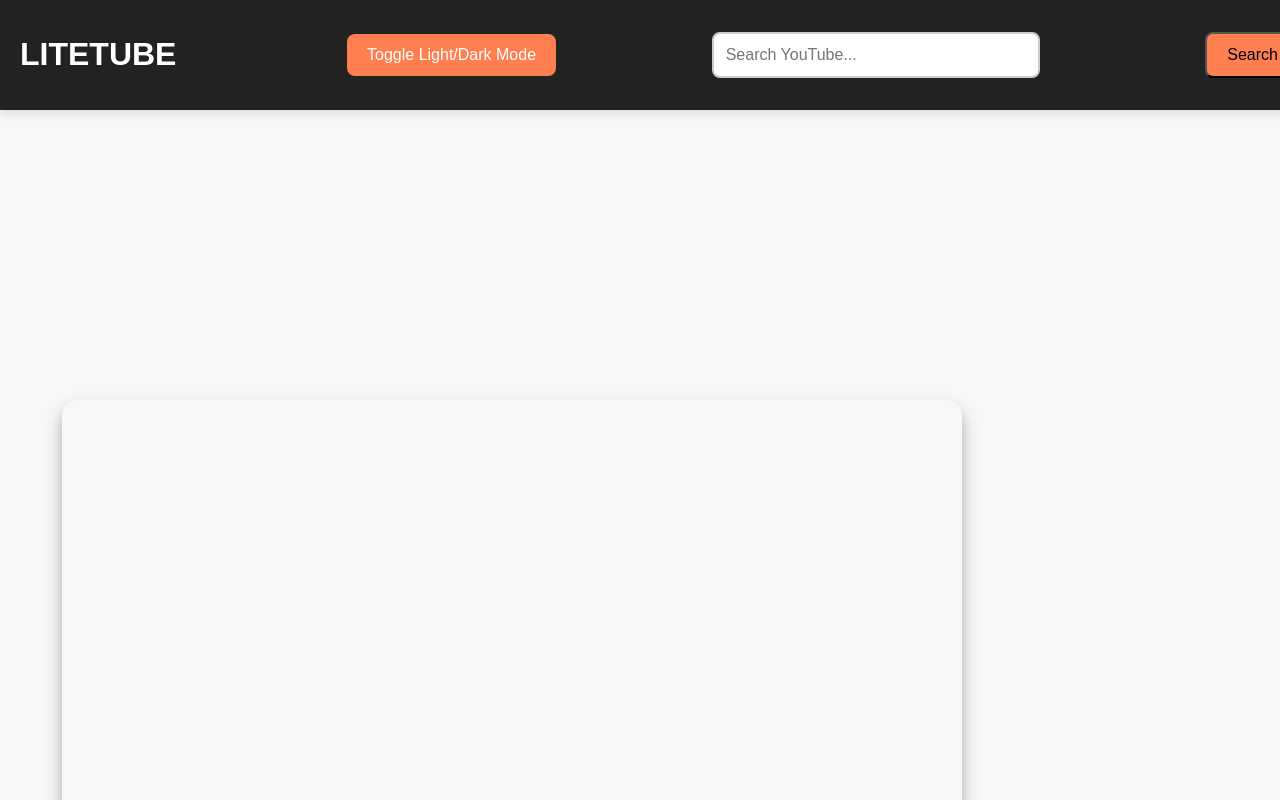
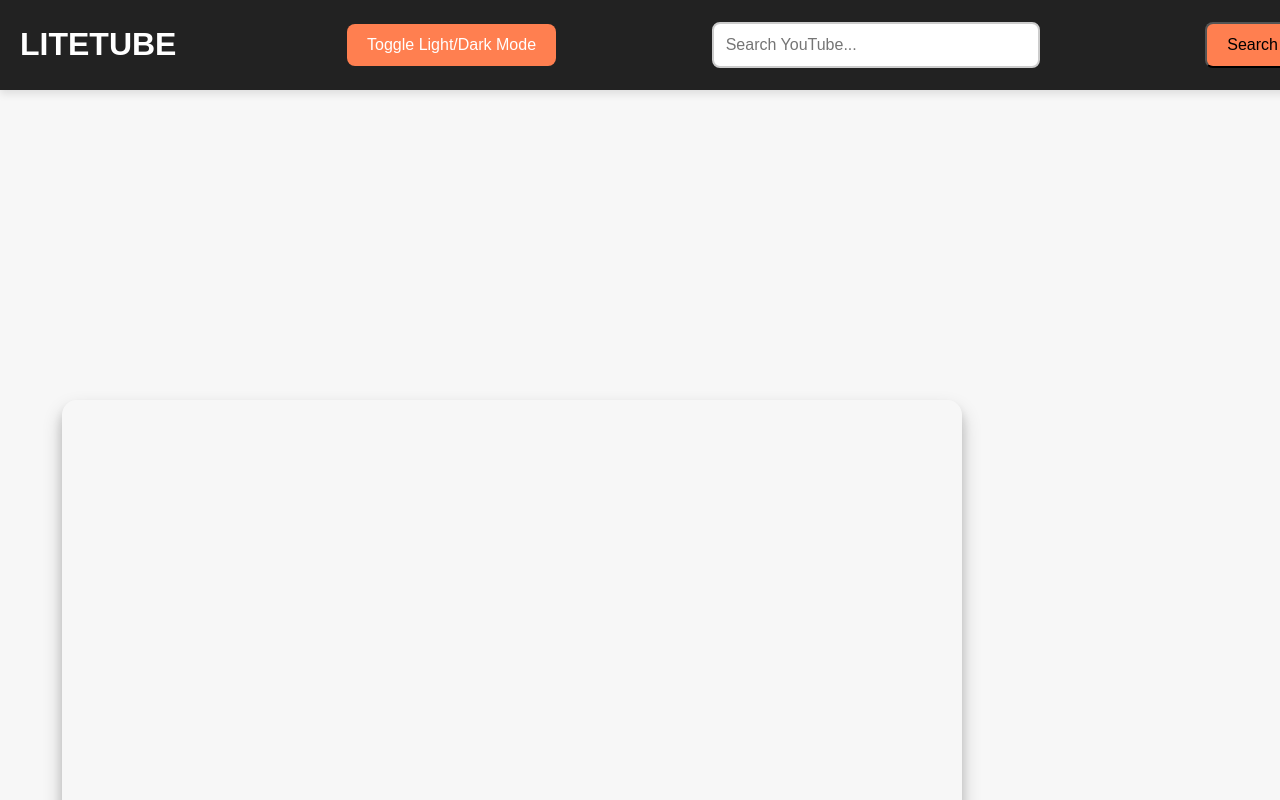
Before and after one commit to IshikDeveloper/litetube, a plain HTML site: page index.html in a window 1280 px wide. Shown: the top 800 px of the page. Drawn offline with Linux system fonts and the light colour scheme.

Commit message:
bugfixing02

```diff
--- a/styles.css
+++ b/styles.css
@@ -15,7 +15,7 @@ header {
     width: 100%;
     background-color: #222;
     color: #fff;
-    padding: 15px 20px;
+    padding: 5px 20px;
     display: flex;
     justify-content: space-between;
     align-items: center;
```
